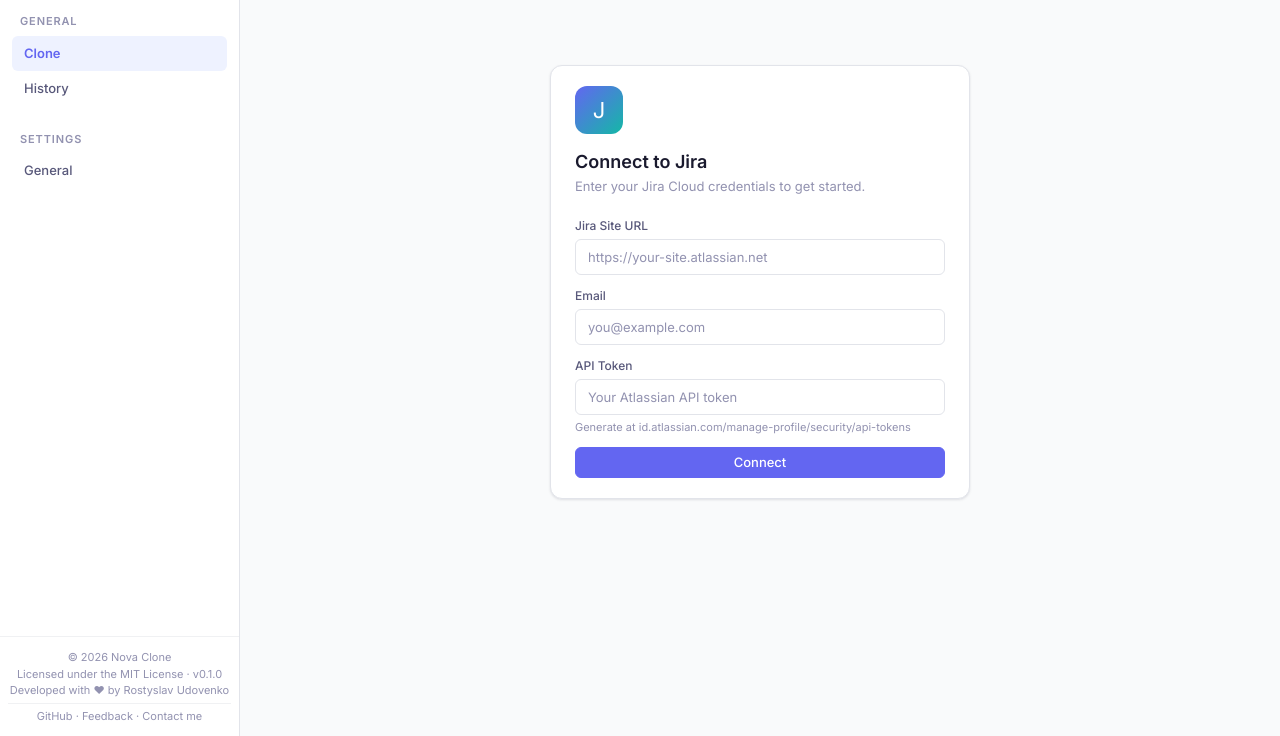
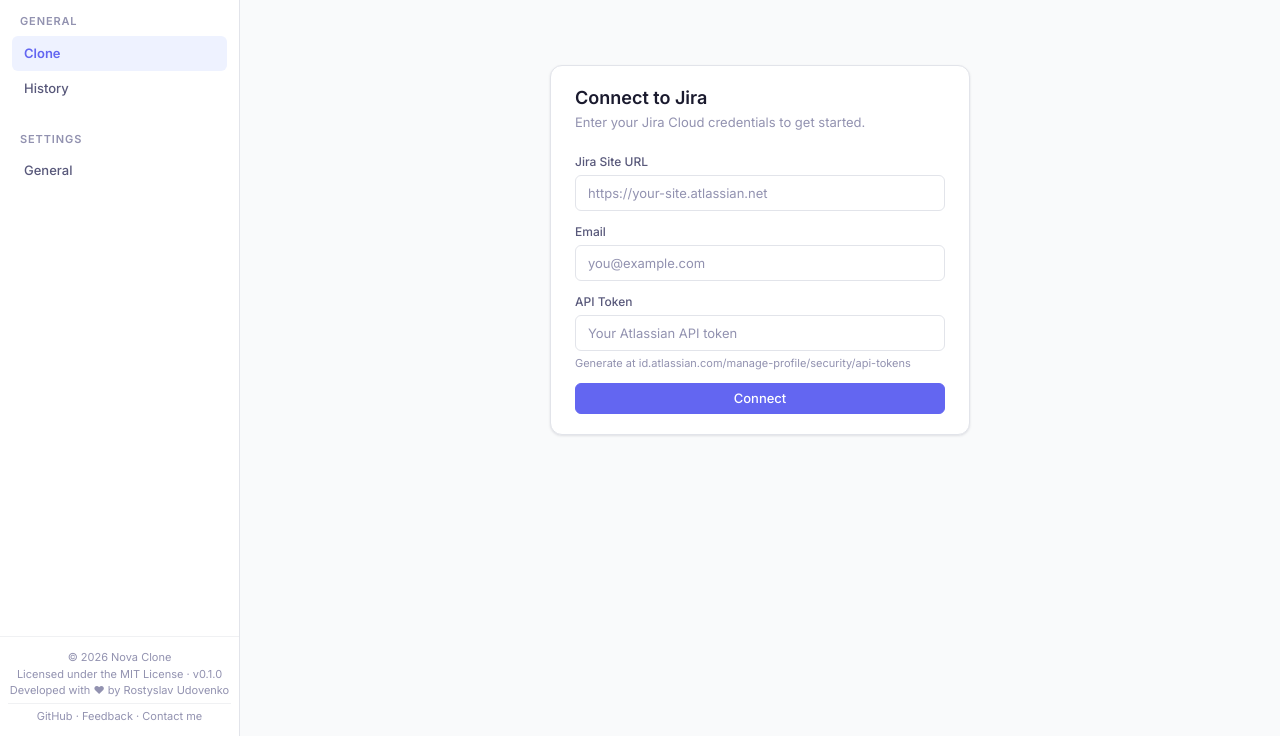
Before and after one commit to rostyslavudovenko/nova-clone, a website built with Vite: page index.html in a window 1280 px wide. Shown: the part 64-800 px from the top of the page. Built offline with nearby package versions, Linux system fonts and the light colour scheme.

Commit message:
refactor: remove unused connect icon styles and update grid gap sizes

```diff
--- a/index.html
+++ b/index.html
@@ -79,7 +79,6 @@
             <!-- CONNECT VIEW -->
             <div id="connect-view">
               <div class="card connect-card">
-                <div class="connect-icon">J</div>
                 <h2 data-i18n="connect.title">Connect to Jira</h2>
                 <p class="connect-desc" data-i18n="connect.desc">Enter your Jira Cloud credentials to get started.</p>
 
--- a/src/ui/styles/layout/_grid.scss
+++ b/src/ui/styles/layout/_grid.scss
@@ -1,13 +1,13 @@
 .grid-2 {
   display: grid;
   grid-template-columns: 1fr 1fr;
-  gap: 12px;
+  gap: 28px;
 }
 
 .grid-3 {
   display: grid;
   grid-template-columns: 1fr 1fr 1fr;
-  gap: 12px;
+  gap: 28px;
 }
 
 @media (max-width: 640px) {
--- a/src/ui/styles/pages/_connect.scss
+++ b/src/ui/styles/pages/_connect.scss
@@ -1,19 +1,6 @@
 .connect-card {
   max-width: 420px;
   margin: 40px auto;
-
-  .connect-icon {
-    width: 48px;
-    height: 48px;
-    background: linear-gradient(135deg, var(--primary), var(--secondary));
-    border-radius: var(--radius);
-    display: flex;
-    align-items: center;
-    justify-content: center;
-    color: white;
-    font-size: 22px;
-    margin-bottom: 16px;
-  }
 
   h2 {
     font-size: 18px;
```
